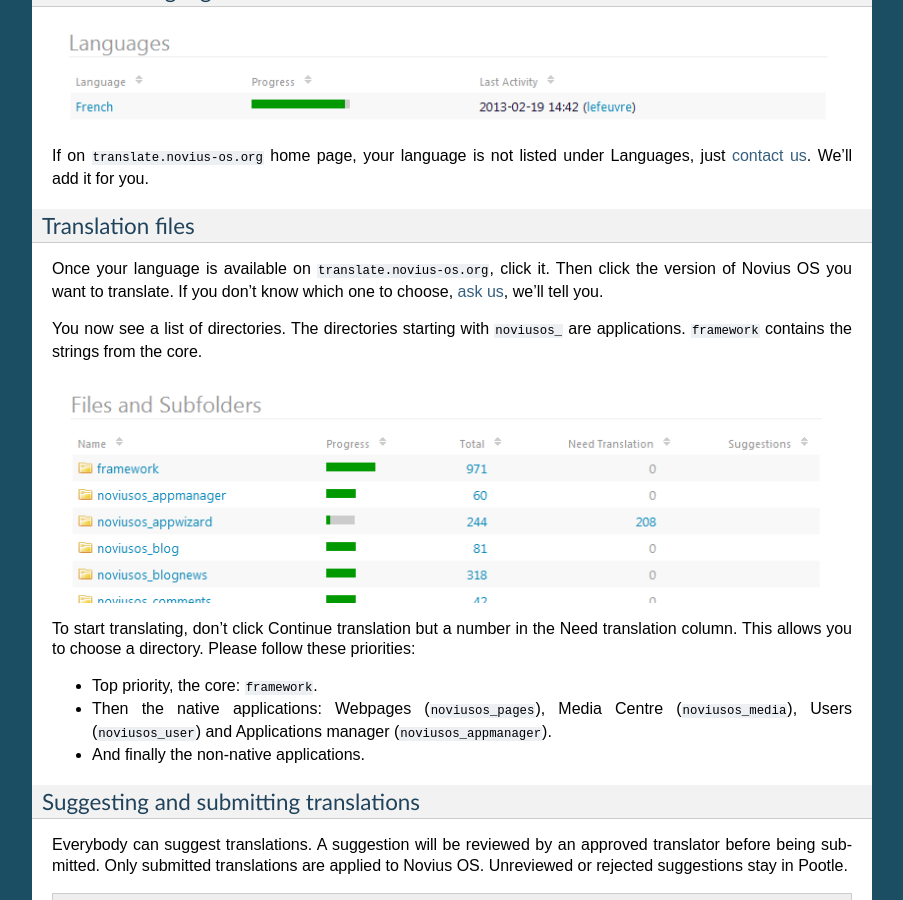
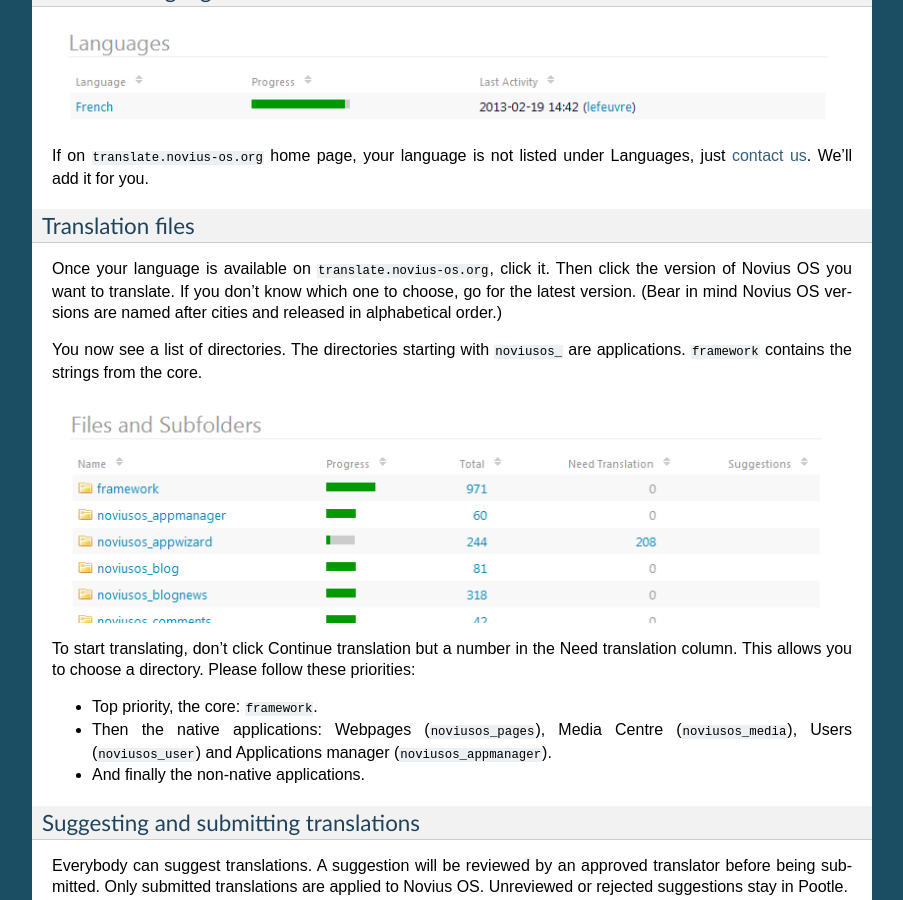
Before and after one commit to Meroje/documentation-en, a Sphinx documentation site: the page built from source/contribute/translate.rst, in a window 1280 px wide and 900 px high, scrolled down 1067 px. Shown: the whole window, without its empty margins (198-1101 px from the left). Built offline with Sphinx 7.4.7, drawn with Linux system fonts in a browser that asks for light colours.

Commit message:
Translation - Choose the latest version, don't ask

```diff
--- a/source/contribute/translate.rst
+++ b/source/contribute/translate.rst
@@ -53,7 +53,7 @@
 Translation files
 =================
 
-Once your language is available on :file:`translate.novius-os.org`, click it. Then click the version of Novius OS you want to translate. If you don't know which one to choose, `ask us <http://forums.novius-os.org/en/want-translate-novius,15.html>`__, we'll tell you.
+Once your language is available on :file:`translate.novius-os.org`, click it. Then click the version of Novius OS you want to translate. If you don't know which one to choose, go for the latest version. (Bear in mind Novius OS versions are named after cities and released in alphabetical order.)
 
 You now see a list of directories. The directories starting with :file:`noviusos_` are applications. :file:`framework` contains the strings from the core.
 
```
